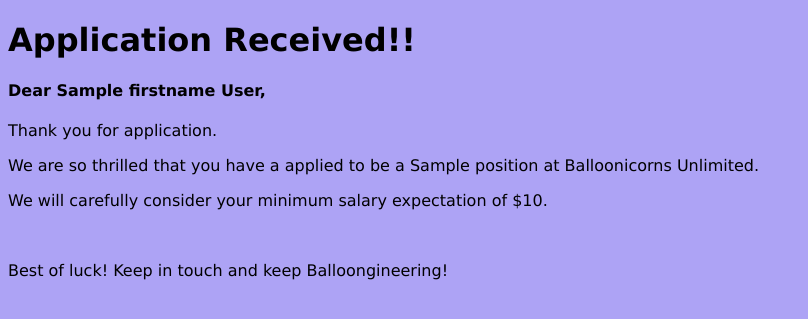
After one commit to taliegarcia-zz/skills-web-20150425, a Flask app: template templates/application.html in a window 1280 px wide. The commit adds this page. Shown: the top 319 px of the page, without its empty margins (0-808 px from the left). Run offline with Flask 2, Linux system fonts and the light colour scheme; the template is opened without the code that fills it: most values are stand-ins (such as "Sample title", 1, 10 or a date in 2020).

Commit message:
completed Flask exercise

```diff
--- a/application.py
+++ b/application.py
@@ -1,21 +1,22 @@
-from flask import Flask, request
+from flask import Flask, request, render_template
 
 app = Flask(__name__)
 
-@app.route("/")
-def index_page():
-    # Return this as a strange
-    return "<html><body>This is the homepage.</body></html>"
+@app.route("/application-form")
+def load_form():
+    return render_template("application-form.html")
 
-    # Alternately, we could make this a Jinja template in `templates/`
-    # and return that result of rendering this, like:
-    #
-    # return render_template("index.html")
 
-@app.route("/apply")
-def apply():
+@app.route("/application", methods=['POST'])
+def form_recvd():
+    firstname, lastname = request.form.get("firstname"), request.form.get("lastname")
+    position = request.form.get("position")
+    position = position.replace("-", " ")
+    salary = request.form.get("salary")
 
-    return render_template("application-form.html")
+    return render_template("application.html",
+        firstname=firstname, lastname=lastname,
+        position=position, salary=salary)
 
 if __name__ == "__main__":
     app.run(debug=True)
--- /dev/null
+++ b/templates/application.html
@@ -0,0 +1,19 @@
+<!doctype html>
+<html>
+<head>
+  <title>Application Received</title>
+  <link rel="stylesheet" href="../static/style.css">
+</head>
+<body>
+
+	<h1>Application Received!!</h1>
+
+	<h4>Dear {{ firstname }} {{ lastname }},</h4>
+	<p>Thank you for application.
+	<p>We are so thrilled that you have a applied to be a {{ position }} at Balloonicorns Unlimited.</p>
+	<p> We will carefully consider your minimum salary expectation of ${{ salary }}.</p>
+	<br>
+	<p>Best of luck! Keep in touch and keep Balloongineering!</p>
+
+</body>
+</html>
```
Also changed, not shown: templates/application-form.html (renamed from application-form.html, +8 -8 lines), templates/index.html (deleted, +0 -11 lines).
